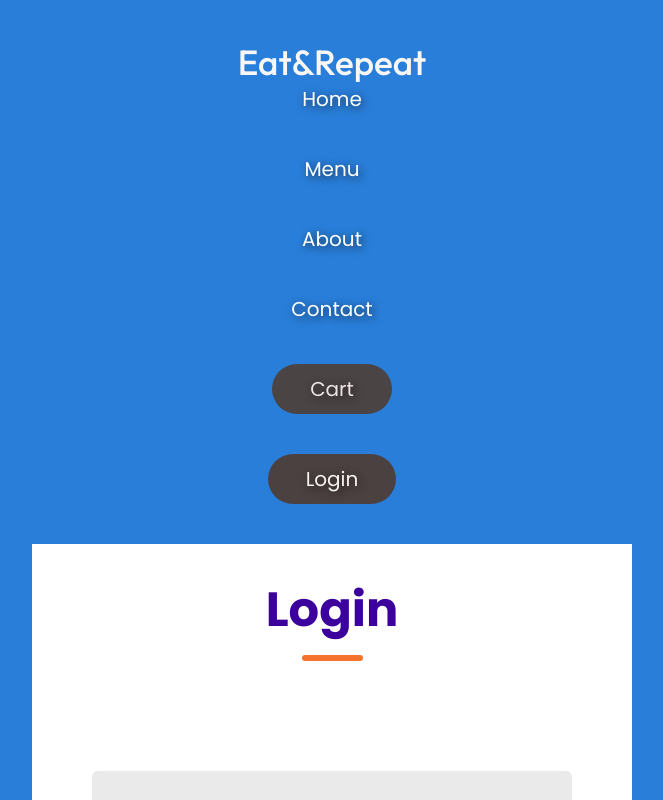
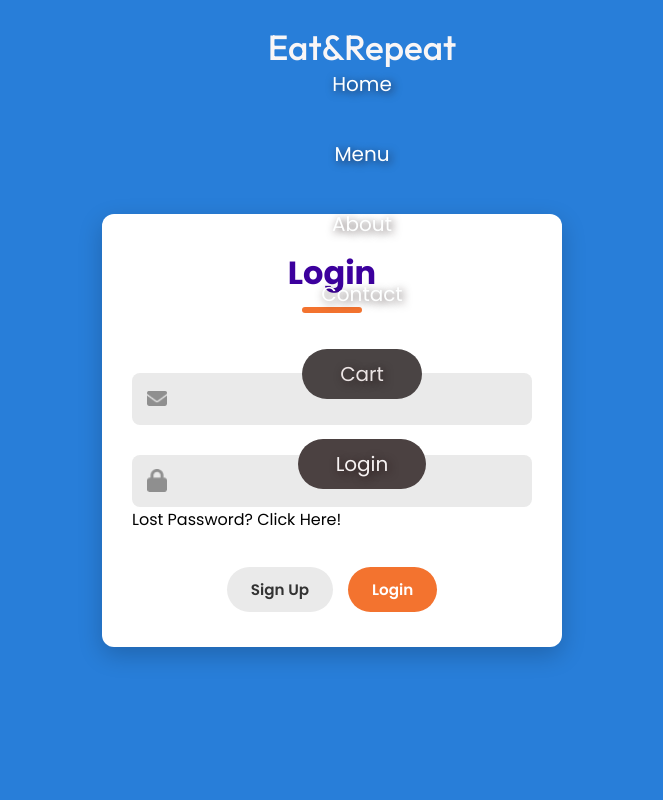
Before and after one commit to SagarSingh03/Eat-Repeat_Food_Delivery_Website, a React (Vite) app: page /login in a window 1280 px wide. Shown: the whole page, without its empty margins (308-971 px from the left). Built offline with nearby package versions, Linux system fonts and the light colour scheme.

Commit message:
CSS Updation for login.css

```diff
--- a/src/components/Background/Background.css
+++ b/src/components/Background/Background.css
@@ -11,4 +11,5 @@
     z-index: -1;
     opacity: 0.9;
     filter: brightness(50%);
+
 }
--- a/src/components/Cart/Cart.css
+++ b/src/components/Cart/Cart.css
@@ -17,6 +17,7 @@
     margin-bottom: 20px;
     font-size: 1.8rem;
     color: #333;
+    margin-top: 90px;
 }
 
 .cart-item {
--- a/src/components/Hero/Hero.css
+++ b/src/components/Hero/Hero.css
@@ -56,7 +56,7 @@
 .class-dots {
   display: flex;
   gap: 10px;
-  margin-top: 180px;
+  margin-top: 185px;
   justify-content: center;
 }
 
@@ -71,7 +71,7 @@
   gap: 30px;
   font-size: 24px;
   color: #fff;
-  margin-left: 300px;
+  margin-left: 330px;
 }
 
 /* Tablet Styles */
@@ -79,10 +79,12 @@
   .hero {
     margin-top: 100px;
     padding: 0 30px;
+    background-color: #2fc5f3;
   }
 
   .hero-text {
     font-size: 3rem;
+    margin-top: 400px;
   }
 
   .hero-explore p {
@@ -120,7 +122,7 @@
   }
 
   .hero-text {
-    margin-top: 250px;
+    margin-top: 400px;
     font-size: 2.2rem;
 
   }
--- a/src/components/Login/Login.css
+++ b/src/components/Login/Login.css
@@ -1,119 +1,165 @@
 
-.container{
+.Login {
+  min-height: 100vh;
+  background-color: #287ed9;
+  display: flex;
+  justify-content: center;
+  align-items: center;
+  padding-top: 80px;
+  padding-bottom: 40px;
+  box-sizing: border-box;
+}
+
+.NavbarLogin{
+    display: flex;
+    text-align: center;
+    position: fixed;
+    top: 0;
+     left: 0;
+    width: 100%;
+     height: 80px;
+    background-color: transparent;
+    z-index: 1000;
+     display: flex;
+     justify-content: space-around;
+     align-items: center;
+     padding: 0;
+     margin-top: 20px;
+     font-weight: 500px;
+     color: rgb(249, 246, 246);
+     box-shadow: 0 2px 10px(0,0,0);
+}
+
+
+/* Form Container */
+.container {
+  width: 100%;
+  max-width: 420px;
+  background: white;
+  border-radius: 12px;
+  padding: 40px 30px;
+  box-shadow: 0px 8px 24px rgba(0, 0, 0, 0.2);
+  box-sizing: border-box;
+}
+
+/* Sign Up Heading */
+.text {
+  text-align: center;
+  color: #3c009d;
+  font-size: 2.2rem;
+  font-weight: bold;
+  margin-bottom: 10px;
+}
+
+.underline {
+  width: 60px;
+  height: 6px;
+  background: #f3732f;
+  border-radius: 10px;
+  margin: 0 auto;
+}
+
+/* Input Group */
+.inputs {
+  margin-top: 30px;
   display: flex;
   flex-direction: column;
-  margin: auto;
-  width: 600px;
-  background: #fff;
-  height: 75vh;
-  overflow-y: hidden;
-  top: 0;
+  gap: 20px;
+}
+
+.input {
+  background: #eaeaea;
+  height: 55px;
+  padding: 0 18px;
+  border-radius: 8px;
+  display: flex;
+  align-items: center;
+}
+
+.input img {
+  margin-right: 12px;
+  width: 20px;
+}
+
+.input input {
+  flex: 1;
+  height: 100%;
+  background: none;
+  border: none;
+  outline: none;
+  font-size: 1rem;
+  color: #555;
+}
+
+/* Button Row */
+.submit-container {
+  display: flex;
+  gap: 15px;
+  justify-content: center;
+  margin-top: 35px;
+  flex-wrap: wrap;
+}
+
+.submit {
+  background: #f3732f;
+  color: white;
+  padding: 12px 25px;
+  border-radius: 50px;
+  font-weight: 600;
+  font-size: 1rem;
+  cursor: pointer;
+  transition: background 0.2s ease;
+}
+
+.submit.gray {
+  background: #eaeaea;
+  color: #333;
+}
+
+.submit:hover {
+  opacity: 0.9;
+}
 
 
+@media (min-width: 768px) and (max-width: 1440px) {
+  .NavbarLogin {
+    height: 70px;
+    padding: 0 30px;
+    font-size: 0.95rem;
+  }
+
+
+  .Login {
+    padding-top: 100px;
+    padding-left: 30px;
+    padding-right: 30px;
+  }
+
+
+  .container {
+    width: 100%;
+    max-width: 460px;
+    padding: 35px 30px;
+  }
+
+
+  .text {
+    font-size: 2rem;
+  }
+
+
+  .input {
+    height: 52px;
+    padding: 0 15px;
+  }
+
+  .input input {
+    font-size: 1rem;
+  }
+
+
+  .submit {
+    font-size: 0.95rem;
+    padding: 11px 24px;
+  }
 }
-
-.Login-page{
-    height: 100%;
-    width: 100%;
-    left: 0;
-    right: 0;
-    margin: 0;
-}
-
-.Login {
-    width: 100%;
-    background-color:  #287ed9;
-    overflow-y: hidden;
-    height: 100vh;
-    top: 0;
-}
-
-.header{
-    display: flex;
-    flex-direction: column;
-    align-items: center;
-    gap: 9px;
-    width: 100%;
-    margin-top: 30px;
-}
-
-.text{
-    color: #3c009d;
-    font-size: 48px;
-    font-weight: 700;
-}
-
-.underline{
-    width: 61px;
-    height: 6px;
-    background:  #F3732F;
-    border-radius: 9px;
-}
-
-.inputs{
-    margin-top: 55px;
-    display: flex;
-    flex-direction: column;
-    gap: 25px;
-}
-
-.input{
-    display: flex;
-    align-items: center;
-    margin: auto;
-    width: 480px;
-    height: 80px;
-    background: #eaeaea;
-    border-radius: 6px;
-}
-
-.input img{
-    margin: 0px 30px;
-}
-
-.input input{
-    height: 50px;
-    width: 400px;
-    background: transparent;
-    border: none;
-    outline: none;
-    color: #797979;
-    font-size: 19px;
-}
-
-.forgot-password{
-    padding-left: 62px;
-    margin-top: 27px;
-    color: #797979;
-    font-size: 18px;
-}
-
-.forgot-password span{
-    color: #4c00b4;
-    cursor: pointer;
-}
-
-.submit-container{
-    display: flex;
-    gap: 30px;
-    margin: 60px auto;
-}
-
-.submit{
-    display: flex;
-    justify-content: center;
-    align-items: center;
-    width: 220px;
-    height: 59px;
-    color: #fff;
-    background:  #F3732F;
-    border-radius: 50px;
-    font-size: 19px;
-    font-weight: 700;
-    cursor: pointer;
-}
-
-.gray{
-    background:#EAEAEA;
-    color: #676767;
-}
--- a/src/components/Login/Login.jsx
+++ b/src/components/Login/Login.jsx
@@ -13,7 +13,7 @@ const Login = () => {
   return (
     <div className="Login-page">
     <div className='Login'>
-      <Navbar/>
+     <nav className='NavbarLogin'> <Navbar/> </nav>
     <div className="container">
       <div className="header">
         <div className="text">{action}</div>
--- a/src/components/Navbar/Navbar.css
+++ b/src/components/Navbar/Navbar.css
@@ -1,10 +1,23 @@
 .Navbar {
     display: flex;
-    justify-content: space-between;
+    text-align: center;
+    /* position: fixed; */
+    top: 0;
+    left: 0;
+    width: 100%;
+    height: 80px;
+    background-color: transparent;
+    z-index: 1000;
+    display: flex;
+    justify-content: space-around;
     align-items: center;
-    margin: 40px 120px;
+    padding: 0;
+    margin-top: 20px;
+    font-weight: 500px;
     color: rgb(249, 246, 246);
+    box-shadow: 0 2px 10px(0,0,0);
 }
+
 
 .nav-logo {
     font-family: Outfit;
```
Also changed, not shown: src/components/Cart/Cart.jsx (line endings or trailing spaces), src/components/Navbar/Navbar.jsx (line endings or trailing spaces).
